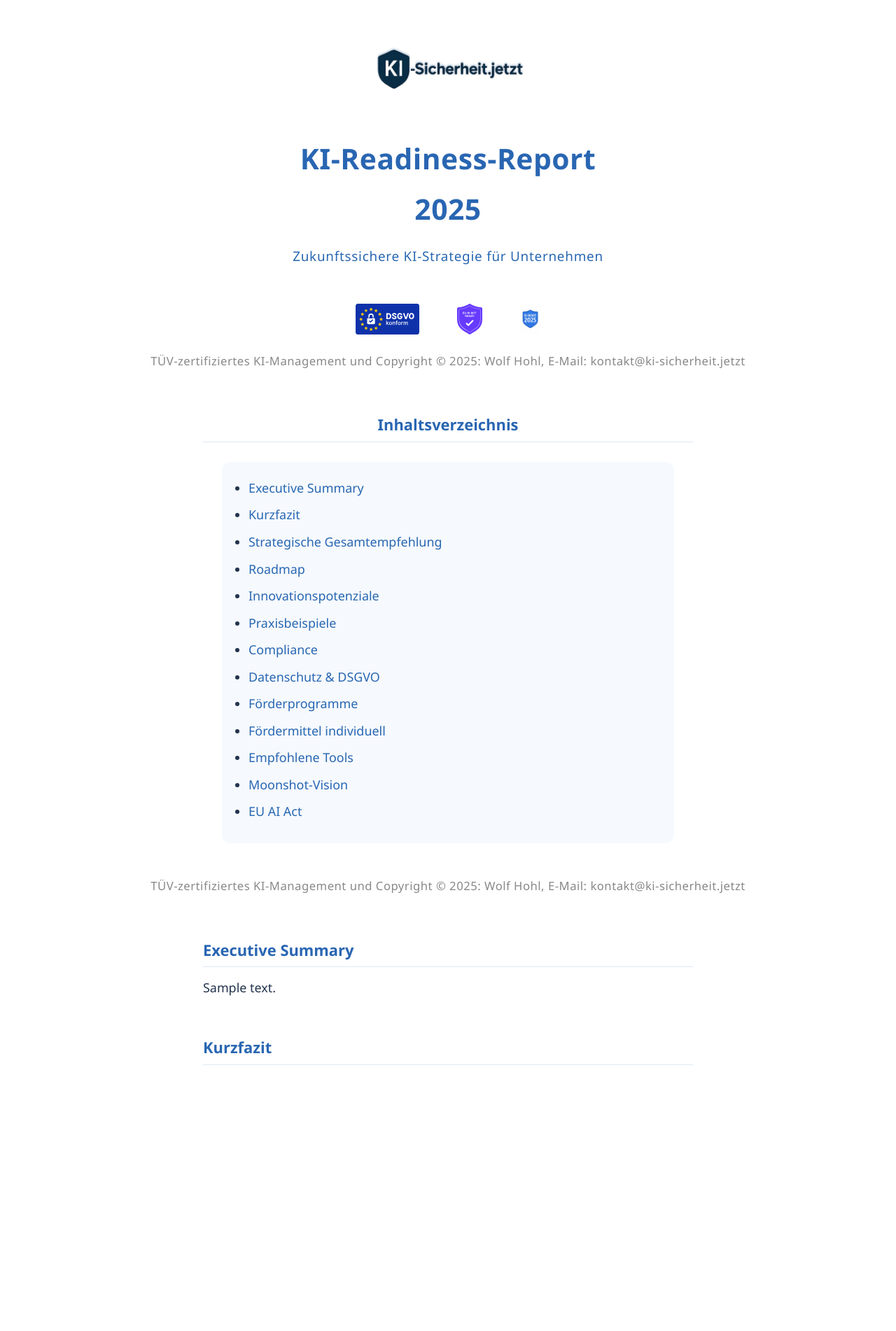
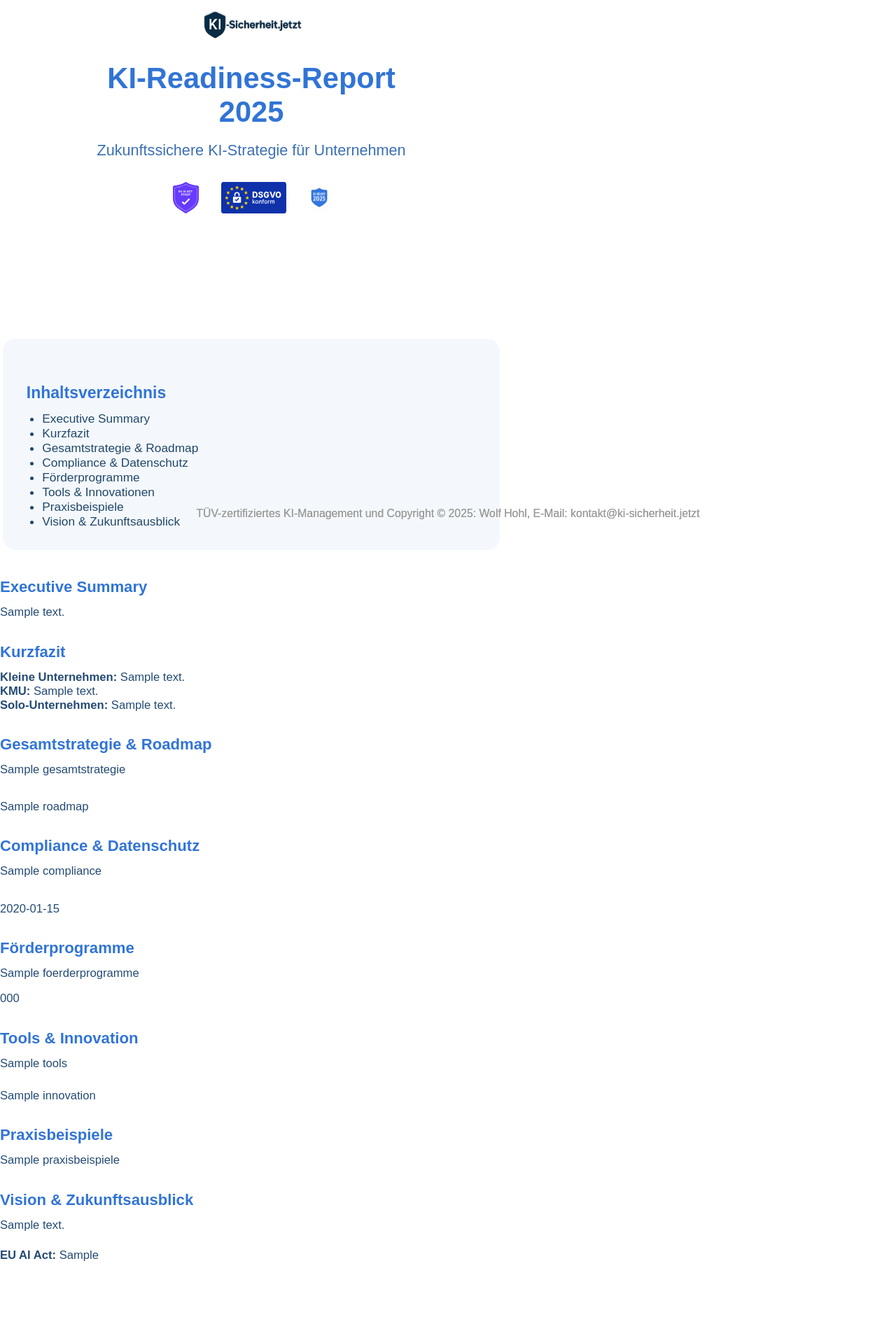
Before and after one commit to Wolf-Achtung/make-ki-backend-neu, a Python web app: template templates/pdf_template.html in a window 1280 px wide. Shown: the top 1902 px of the page at 70% size. After the commit the page ends 1802 px from the top, so only its background shows below. Run offline with Jinja, Linux system fonts and the light colour scheme; the template is opened without the code that fills it: most values are stand-ins (such as "Sample title", 1, 10 or a date in 2020).

Commit message:
Add files via upload

```diff
--- a/templates/pdf_template.html
+++ b/templates/pdf_template.html
@@ -2,259 +2,199 @@
 <html lang="de">
 <head>
   <meta charset="UTF-8">
-  <title>KI-Readiness-Report</title>
+  <title>KI-Readiness-Report 2025</title>
   <style>
     @page {
       size: A4;
-      margin: 2.5cm 2.2cm 4cm 2.2cm;
-      @bottom-center {
-        content: element(reportfooter);
-      }
+      margin: 2.4cm 2cm 2.7cm 2cm; /* Oben, Rechts, Unten, Links */
     }
     body {
-      font-family: 'Segoe UI', Arial, sans-serif;
-      color: #22334d;
+      font-family: 'Fira Sans', Arial, sans-serif;
+      font-size: 1.04em;
+      color: #244b74;
       background: #fff;
       margin: 0;
-      font-size: 1.12rem;
-      line-height: 1.76;
       padding: 0;
+      box-sizing: border-box;
+      max-width: 19cm;
+      min-height: 100vh;
     }
-    .report-container {
-      max-width: 850px;
-      margin: 0 auto;
-      background: #fff;
-      padding: 0;
+    header {
+      margin-bottom: 32px;
+      text-align: center;
+    }
+    .logo-row {
+      display: flex;
+      justify-content: center;
+      gap: 32px;
+      margin: 32px 0 12px 0;
+    }
+    .logo-row img {
+      max-height: 45px;
+      max-width: 120px;
+      object-fit: contain;
+      background: transparent;
     }
     h1, h2, h3 {
-      color: #2966b2;
-      font-family: 'Segoe UI', Arial, sans-serif;
+      color: #3174d6;
+      font-family: 'Fira Sans', Arial, sans-serif;
+      margin-top: 0;
       font-weight: 700;
-      margin-top: 0;
-      page-break-after: avoid;
     }
-    h1 {
-      font-size: 2.55rem;
-      letter-spacing: 0.5px;
-      margin-bottom: 16px;
-      margin-top: 1em;
+    h1 { font-size: 2.5em; margin-bottom: 18px; }
+    h2 { font-size: 1.33em; margin-bottom: 13px; margin-top: 1.5em;}
+    h3 { font-size: 1.09em; margin-bottom: 7px; color: #204769;}
+    ul, ol {
+      margin-left: 1.2em;
+      margin-bottom: 1.2em;
+      margin-top: 0.4em;
+      padding-left: 0.2em;
+    }
+    section {
+      margin-bottom: 1.1em;
+      page-break-inside: avoid;
+    }
+    .footer {
+      position: fixed;
+      bottom: 1.5cm;
+      left: 0;
+      right: 0;
       text-align: center;
+      color: #999;
+      font-size: 0.95em;
+      z-index: 10;
     }
-    h2 {
-      font-size: 1.37rem;
-      margin-top: 2.3em;
-      margin-bottom: 14px;
-      border-bottom: 1.6px solid #e0e9f6;
-      padding-bottom: 4px;
-      page-break-after: avoid;
-    }
-    h3 {
-      font-size: 1.11rem;
-      margin-bottom: 9px;
-    }
-    .subtitle {
-      text-align: center;
-      color: #2867B2;
-      margin-bottom: 30px;
-      font-size: 1.18rem;
-      letter-spacing: .04em;
-      margin-top: 0;
-    }
-    .cover-logo-row {
-      display: flex;
-      justify-content: center;
-      align-items: center;
-      margin-top: 32px;
-      margin-bottom: 0px;
-    }
-    .cover-logo-row img {
-      height: 104px;
-      max-width: 320px;
-      object-fit: contain;
-      margin: 0 0 0 0;
-    }
-    .cover-logo-row-small {
-      display: flex;
-      justify-content: center;
-      align-items: flex-end;
-      gap: 38px;
-      margin-top: 38px;
-      margin-bottom: 13px;
-      min-height: 56px;
-    }
-    .cover-logo-row-small img {
-      max-height: 44px;
-      width: auto;
-      object-fit: contain;
-      margin: 0 8px;
-    }
-    .page-break { page-break-before: always; }
-    .section {
-      margin-bottom: 44px;
-      page-break-inside: avoid;
-      max-width: 700px;
-      margin-left: auto;
-      margin-right: auto;
-    }
-    ul, ol {
-      margin-left: 28px;
-      margin-bottom: 1.1em;
-    }
-    li {
-      margin-bottom: 0.35em;
+    .pagebreak {
+      page-break-before: always;
+      break-before: always;
+      margin-top: 24px;
     }
     .inhalt {
-      background: #f6f9fd;
-      border-radius: 12px;
-      padding: 22px 38px;
-      margin-bottom: 36px;
-      max-width: 570px;
-      margin-left: auto;
-      margin-right: auto;
+      background: #f4f8fc;
+      border-radius: 18px;
+      padding: 30px 34px;
+      margin: 26px auto 40px auto;
+      max-width: 17cm;
+      color: #204769;
+      font-size: 1.04em;
     }
-    .inhalt li {
-      margin-bottom: 7px;
-    }
-    .report-footer {
-  display: block;
-  position: running(reportfooter);
-  font-size: 0.93em;
-  color: #888;
-  text-align: center;
-  width: 100%;
-  background: #fff;
-  padding: 10px 0 8px 0;
-  letter-spacing: 0.03em;
-    }
-    a { color: #2867B2; text-decoration: none; }
-    a:hover { text-decoration: underline; }
+    .inhalt ul { margin: 0 0 0 1.1em; }
+    .abschnitt { margin-bottom: 1.5em;}
   </style>
 </head>
 <body>
-  <div class="report-container">
 
-    <!-- Titelseite -->
-    <div style="text-align:center;margin-top:46px;">
-      <div class="cover-logo-row">
-        <img src="ki-sicherheit-logo.png" alt="KI-Sicherheit Logo"/>
-      </div>
-      <h1>KI-Readiness-Report<br>2025</h1>
-      <div class="subtitle">Zukunftssichere KI-Strategie für Unternehmen</div>
-      <div class="cover-logo-row-small">
-        <img src="dsgvo.svg" alt="DSGVO"/>
-        <img src="eu-ai.svg" alt="EU AI"/>
-        <img src="ki-ready-2025.webp" alt="KI Ready 2025"/>
-      </div>
-      <div class="report-footer">
-        TÜV-zertifiziertes KI-Management und Copyright © 2025: Wolf Hohl, E-Mail: kontakt@ki-sicherheit.jetzt
-      </div>
-    </div>
-
-    <div class="page-break"></div>
-
-    <!-- Inhaltsverzeichnis -->
-    <h2 style="text-align:center;margin-bottom:28px; max-width: 700px; margin-left:auto; margin-right:auto;">Inhaltsverzeichnis</h2>
-    <ul class="inhalt">
-      <li><a href="#executive_summary">Executive Summary</a></li>
-      <li><a href="#kurzfazit">Kurzfazit</a></li>
-      <li><a href="#gesamtstrategie">Strategische Gesamtempfehlung</a></li>
-      <li><a href="#roadmap">Roadmap</a></li>
-      <li><a href="#innovation">Innovationspotenziale</a></li>
-      <li><a href="#praxisbeispiele">Praxisbeispiele</a></li>
-      <li><a href="#compliance">Compliance</a></li>
-      <li><a href="#datenschutz">Datenschutz & DSGVO</a></li>
-      <li><a href="#foerderprogramme">Förderprogramme</a></li>
-      <li><a href="#foerdermittel">Fördermittel individuell</a></li>
-      <li><a href="#tools">Empfohlene Tools</a></li>
-      <li><a href="#moonshot_vision">Moonshot-Vision</a></li>
-      <li><a href="#eu_ai_act">EU AI Act</a></li>
-    </ul>
-
-    <div class="report-footer">
-      TÜV-zertifiziertes KI-Management und Copyright © 2025: Wolf Hohl, E-Mail: kontakt@ki-sicherheit.jetzt
-    </div>
-
-    <!-- Kapitel-Abschnitte -->
-    <div class="page-break"></div>
-    <div class="section">
-      <h2 id="executive_summary">Executive Summary</h2>
-      {{ executive_summary|safe }}
-    </div>
-
-    <div class="page-break"></div>
-    <div class="section">
-      <h2 id="kurzfazit">Kurzfazit</h2>
-      {{ kurzfazit|safe }}
-    </div>
-
-    <div class="page-break"></div>
-    <div class="section">
-      <h2 id="gesamtstrategie">Strategische Gesamtempfehlung</h2>
-      {{ gesamtstrategie|safe }}
-    </div>
-
-    <div class="page-break"></div>
-    <div class="section">
-      <h2 id="roadmap">Roadmap</h2>
-      {% if roadmap %}{{ roadmap|safe }}{% else %}<span style="color:#999;">Noch keine individuelle Roadmap vorhanden.</span>{% endif %}
-    </div>
-
-    <div class="page-break"></div>
-    <div class="section">
-      <h2 id="innovation">Innovationspotenziale & Zukunftschancen</h2>
-      {{ innovation|safe }}
-    </div>
-
-    <div class="page-break"></div>
-    <div class="section">
-      <h2 id="praxisbeispiele">Praxisbeispiele</h2>
-      {{ praxisbeispiele|safe }}
-    </div>
-
-    <div class="page-break"></div>
-    <div class="section">
-      <h2 id="compliance">Compliance</h2>
-      {{ compliance|safe }}
-    </div>
-
-    <div class="page-break"></div>
-    <div class="section">
-      <h2 id="datenschutz">Datenschutz & DSGVO</h2>
-      {{ datenschutz|safe }}
-    </div>
-
-    <div class="page-break"></div>
-    <div class="section">
-      <h2 id="foerderprogramme">Förderprogramme</h2>
-      {{ foerderprogramme|safe }}
-    </div>
-
-    <div class="page-break"></div>
-    <div class="section">
-      <h2 id="foerdermittel">Fördermittel individuell</h2>
-      {{ foerdermittel|safe }}
-    </div>
-
-    <div class="page-break"></div>
-    <div class="section">
-      <h2 id="tools">Empfohlene Tools</h2>
-      {{ tools|safe }}
-    </div>
-
-    <div class="page-break"></div>
-    <div class="section">
-      <h2 id="moonshot_vision">Moonshot-Vision</h2>
-      {{ moonshot_vision|safe }}
-    </div>
-
-    <div class="page-break"></div>
-    <div class="section">
-      <h2 id="eu_ai_act">EU AI Act</h2>
-      {{ eu_ai_act|safe }}
-    </div>
-
-   <div class="report-footer" style="display: block; position: running(reportfooter);">
+<header>
+  <img src="ki-sicherheit-logo.png" alt="KI-Sicherheit Logo" style="max-height:70px;margin:0 auto 18px auto;display:block;">
+  <h1>KI-Readiness-Report<br>2025</h1>
+  <div style="font-size:1.3em;margin-bottom:18px;color:#3c70b5;">
+    Zukunftssichere KI-Strategie für Unternehmen
+  </div>
+  <div class="logo-row">
+    <img src="eu-ai.svg" alt="EU AI Act Logo">
+    <img src="dsgvo.svg" alt="DSGVO Logo">
+    <img src="ki-ready-2025.webp" alt="KI-Ready 2025">
+  </div>
+</header>
+<div class="footer">
   TÜV-zertifiziertes KI-Management und Copyright © 2025: Wolf Hohl, E-Mail: kontakt@ki-sicherheit.jetzt
 </div>
+
+<!-- Titelseite Abstand -->
+<div style="height:3.2cm;"></div>
+<div class="pagebreak"></div>
+<!-- Inhaltsverzeichnis -->
+<section class="inhalt">
+  <h2>Inhaltsverzeichnis</h2>
+  <ul>
+    <li>Executive Summary</li>
+    <li>Kurzfazit</li>
+    <li>Gesamtstrategie & Roadmap</li>
+    <li>Compliance & Datenschutz</li>
+    <li>Förderprogramme</li>
+    <li>Tools & Innovationen</li>
+    <li>Praxisbeispiele</li>
+    <li>Vision & Zukunftsausblick</li>
+  </ul>
+</section>
+<div class="pagebreak"></div>
+
+<!-- Executive Summary -->
+<section class="abschnitt">
+  <h2>Executive Summary</h2>
+  <div>{{ executive_summary | safe }}</div>
+</section>
+<div class="pagebreak"></div>
+
+<!-- Kurzfazit (zeige nur die relevante Variante) -->
+<section class="abschnitt">
+  <h2>Kurzfazit</h2>
+  {% if summary_klein %}
+    <div><b>Kleine Unternehmen:</b> {{ summary_klein | safe }}</div>
+  {% endif %}
+  {% if summary_kmu %}
+    <div><b>KMU:</b> {{ summary_kmu | safe }}</div>
+  {% endif %}
+  {% if summary_solo %}
+    <div><b>Solo-Unternehmen:</b> {{ summary_solo | safe }}</div>
+  {% endif %}
+</section>
+<div class="pagebreak"></div>
+
+<!-- Gesamtstrategie -->
+<section class="abschnitt">
+  <h2>Gesamtstrategie & Roadmap</h2>
+  <div>{{ gesamtstrategie | safe }}</div>
+  <div style="margin-top: 2em;">{{ roadmap | safe }}</div>
+</section>
+<div class="pagebreak"></div>
+
+<!-- Compliance -->
+<section class="abschnitt">
+  <h2>Compliance & Datenschutz</h2>
+  <div>{{ compliance | safe }}</div>
+  <div style="margin-top: 2em;">{{ datenschutz | safe }}</div>
+</section>
+<div class="pagebreak"></div>
+
+<!-- Förderprogramme -->
+<section class="abschnitt">
+  <h2>Förderprogramme</h2>
+  <div>{{ foerderprogramme | safe }}</div>
+  {% if foerdermittel %}
+    <div style="margin-top:1em;">{{ foerdermittel | safe }}</div>
+  {% endif %}
+</section>
+<div class="pagebreak"></div>
+<!-- Tools & Innovation -->
+<section class="abschnitt">
+  <h2>Tools & Innovation</h2>
+  <div>{{ tools | safe }}</div>
+  <div style="margin-top:1.6em;">{{ innovation | safe }}</div>
+</section>
+<div class="pagebreak"></div>
+
+<!-- Praxisbeispiele -->
+<section class="abschnitt">
+  <h2>Praxisbeispiele</h2>
+  <div>{{ praxisbeispiele | safe }}</div>
+</section>
+<div class="pagebreak"></div>
+
+<!-- Vision & Zukunftsausblick -->
+<section class="abschnitt">
+  <h2>Vision & Zukunftsausblick</h2>
+  <div>{{ moonshot_vision | safe }}</div>
+  {% if eu_ai_act %}
+    <div style="margin-top:1.4em;"><b>EU AI Act:</b> {{ eu_ai_act | safe }}</div>
+  {% endif %}
+</section>
+<div class="pagebreak"></div>
+
+<!-- Footer bleibt auf jeder Seite sichtbar -->
+<div class="footer">
+  TÜV-zertifiziertes KI-Management und Copyright © 2025: Wolf Hohl, E-Mail: kontakt@ki-sicherheit.jetzt
+</div>
+
 </body>
 </html>
```
